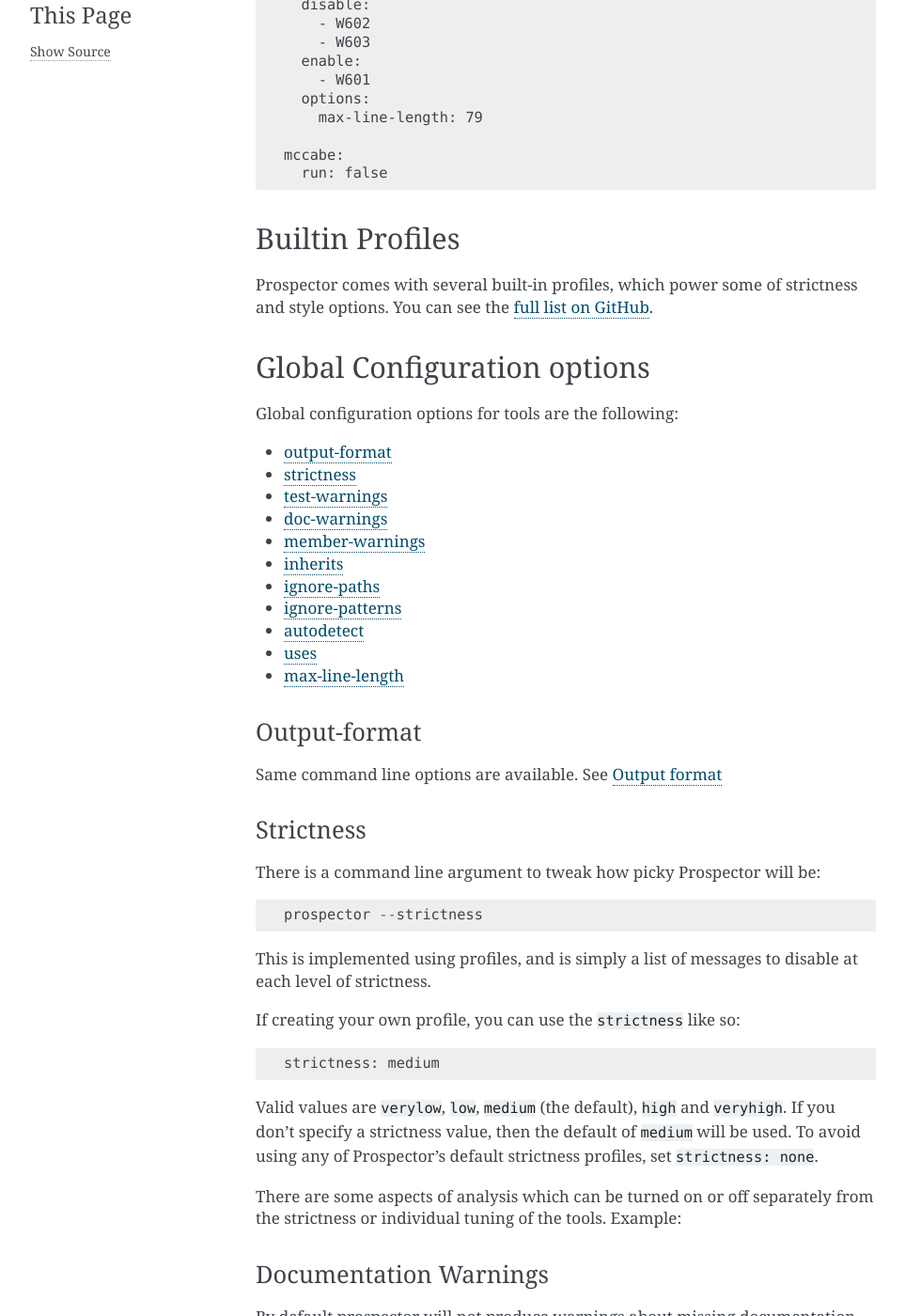
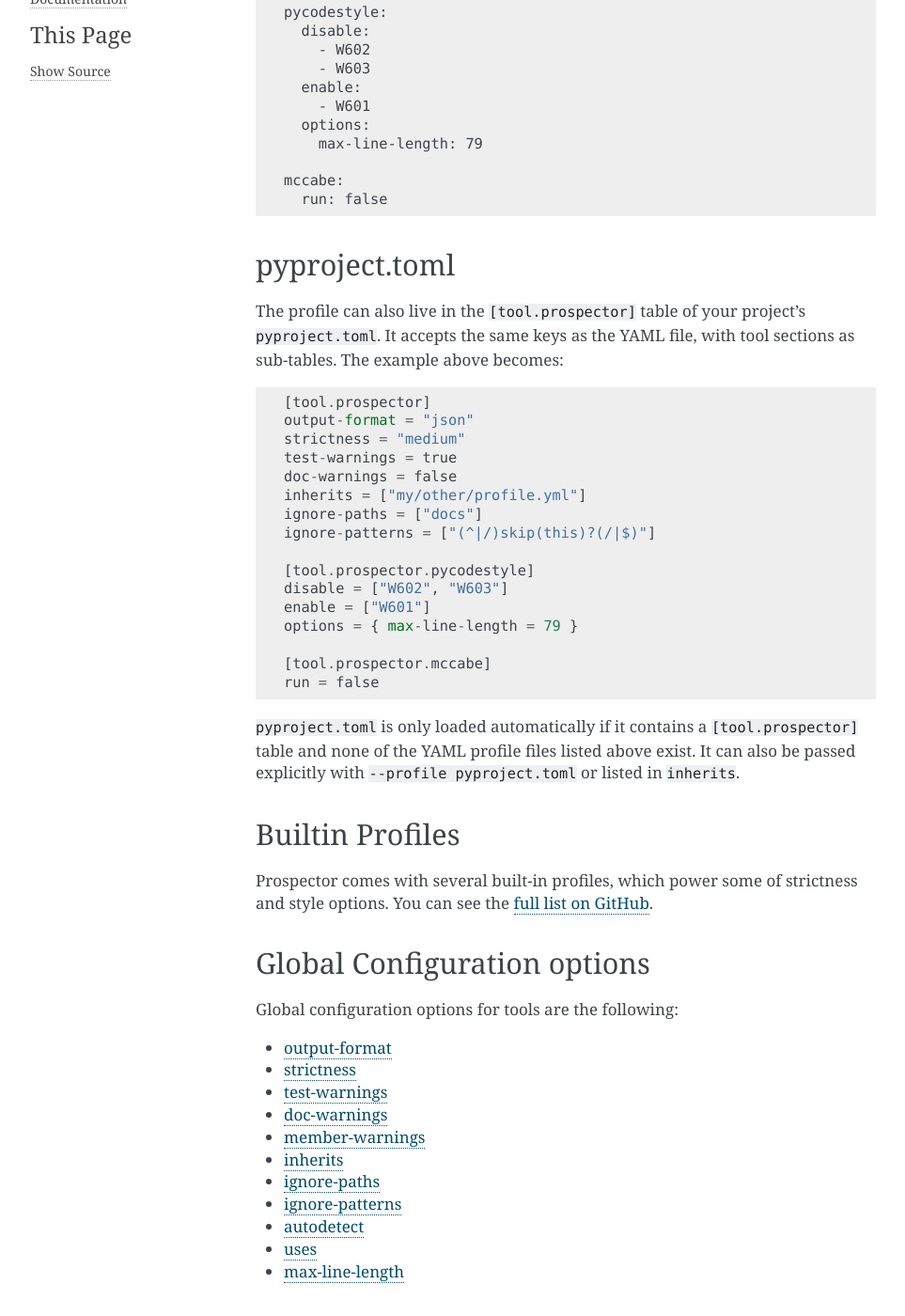
Before and after one commit to prospector-dev/prospector, a Sphinx documentation site: the page built from docs/profiles.rst, in a window 1280 px wide and 1400 px high, scrolled down 1294 px. Shown: the whole window at 94% size, without its empty margins (148-1111 px from the left). Built offline with Sphinx 7.4.7, drawn with Linux system fonts in a browser that asks for light colours; some of the changed text lies outside the part shown.

Commit message:
Document pyproject.toml profiles

```diff
--- a/docs/profiles.rst
+++ b/docs/profiles.rst
@@ -4,7 +4,8 @@ Profiles / Configuration
 The behavior of prospector can be configured by creating a profile. A profile is
 a YAML file containing several sections as described below.
 
-Prospector will search for a ``.prospector.yaml`` file (and `several others`_) in the path that it is checking.
+Prospector will search for a ``.prospector.yaml`` file (and `several others`_) in the path that it is checking,
+falling back to the ``[tool.prospector]`` table of ``pyproject.toml`` (see pyproject_).
 If found, it will automatically be loaded. Otherwise, you
 can pass in the profile as an argument::
 
@@ -72,6 +73,37 @@ Here is an example profile::
 
     mccabe:
       run: false
+
+
+.. _pyproject:
+
+pyproject.toml
+--------------
+
+The profile can also live in the ``[tool.prospector]`` table of your project's ``pyproject.toml``.
+It accepts the same keys as the YAML file, with tool sections as sub-tables. The example above
+becomes::
+
+    [tool.prospector]
+    output-format = "json"
+    strictness = "medium"
+    test-warnings = true
+    doc-warnings = false
+    inherits = ["my/other/profile.yml"]
+    ignore-paths = ["docs"]
+    ignore-patterns = ["(^|/)skip(this)?(/|$)"]
+
+    [tool.prospector.pycodestyle]
+    disable = ["W602", "W603"]
+    enable = ["W601"]
+    options = { max-line-length = 79 }
+
+    [tool.prospector.mccabe]
+    run = false
+
+``pyproject.toml`` is only loaded automatically if it contains a ``[tool.prospector]`` table and
+none of the YAML profile files listed above exist. It can also be passed explicitly with
+``--profile pyproject.toml`` or listed in ``inherits``.
 
 
 Builtin Profiles
```
